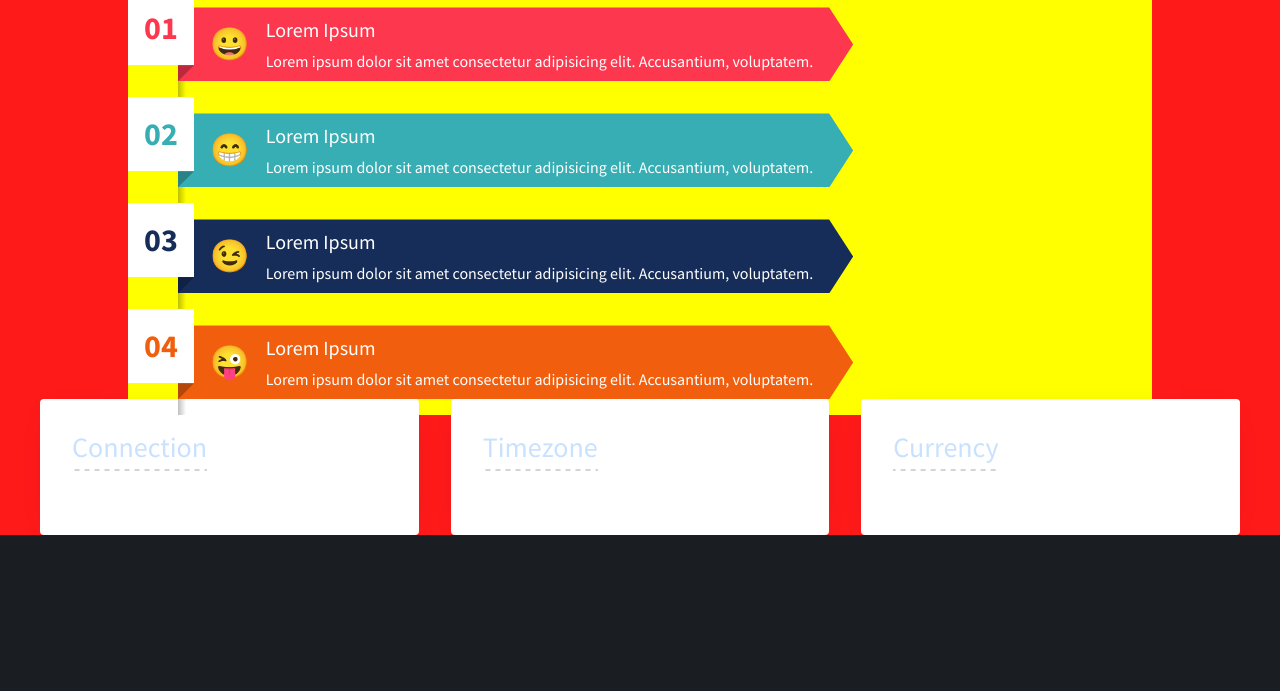
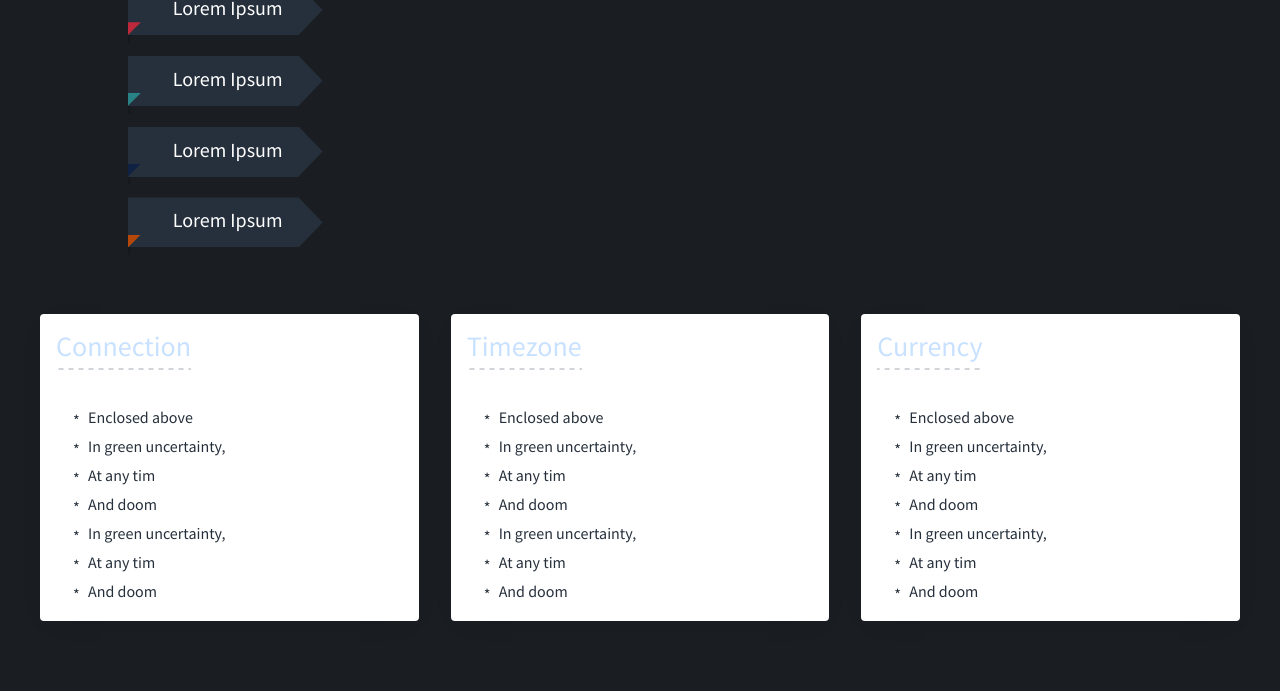
Before and after one commit to Jakaza/IP-Finder, a website: page index.ejs in a window 1280 px wide. Shown: the part 720-1411 px from the top of the page. Before the commit the page ends 1255 px from the top, so only its background shows below. Drawn offline with nearby package versions, Linux system fonts and the light colour scheme; some packages are replaced by stand-ins of ours; files that its build step writes are made by us from their sources.

Commit message:
add new files

```diff
--- a/index.ejs
+++ b/index.ejs
@@ -80,34 +80,26 @@
     </section>
 
     <section class="generail_ip_info">
-    <h1>IPWHOIS </h1>
+    <h4>More About - <span>142.250.186.174</span> </h4>
 	<ol class="olcards">
 		<li style="--cardColor:#fc374e">
 			<div class="content">
-				<div class="icon">😀</div>
 				<div class="title">Lorem Ipsum</div>
-				<div class="text">Lorem ipsum dolor sit amet consectetur adipisicing elit. Accusantium, voluptatem.</div>
 			</div>
 		</li>
 		<li style="--cardColor:#36aeb3">
 			<div class="content">
-				<div class="icon">😁</div>
 				<div class="title">Lorem Ipsum</div>
-				<div class="text">Lorem ipsum dolor sit amet consectetur adipisicing elit. Accusantium, voluptatem.</div>
 			</div>
 		</li>
 		<li style="--cardColor:#162d59">
 			<div class="content">
-				<div class="icon">😉</div>
 				<div class="title">Lorem Ipsum</div>
-				<div class="text">Lorem ipsum dolor sit amet consectetur adipisicing elit. Accusantium, voluptatem.</div>
 			</div>
 		</li>
 		<li style="--cardColor:#f15f0e">
 			<div class="content">
-				<div class="icon">😜</div>
 				<div class="title">Lorem Ipsum</div>
-				<div class="text">Lorem ipsum dolor sit amet consectetur adipisicing elit. Accusantium, voluptatem.</div>
 			</div>
 		</li>
 	</ol>
@@ -121,7 +113,15 @@
             <h2>Connection</h2>
           </header>
           <div class="chart-container">
-
+            <ul class="list">
+    <li class="list-item one">Enclosed above</li>
+    <li class="list-item two">In green uncertainty,</li>
+    <li class="list-item three">At any tim</li>
+    <li class="list-item four">And doom </li>
+                  <li class="list-item two">In green uncertainty,</li>
+    <li class="list-item three">At any tim</li>
+    <li class="list-item four">And doom </li>
+</ul>
           </div>
 
         </div>
@@ -132,7 +132,15 @@
             <h2>Timezone</h2>
           </header>
           <div class="chart-container">
-
+            <ul class="list">
+    <li class="list-item one">Enclosed above</li>
+    <li class="list-item two">In green uncertainty,</li>
+    <li class="list-item three">At any tim</li>
+    <li class="list-item four">And doom </li>
+                  <li class="list-item two">In green uncertainty,</li>
+    <li class="list-item three">At any tim</li>
+    <li class="list-item four">And doom </li>
+</ul>
           </div>
 
         </div>
@@ -142,7 +150,15 @@
             <h2>Currency</h2>
           </header>
           <div class="chart-container">
-
+            <ul class="list">
+    <li class="list-item one">Enclosed above</li>
+    <li class="list-item two">In green uncertainty,</li>
+    <li class="list-item three">At any tim</li>
+    <li class="list-item four">And doom </li>
+                  <li class="list-item two">In green uncertainty,</li>
+    <li class="list-item three">At any tim</li>
+    <li class="list-item four">And doom </li>
+</ul>
           </div>
 
         </div>
--- a/public/assets/css/main.css
+++ b/public/assets/css/main.css
@@ -72,7 +72,7 @@ a {
 #main_container{
   width: 100%;
   min-height: auto;
-  background: #ff1a1a;
+  margin-bottom: 70px;
 }
 .hidden{
   display: none;
@@ -172,9 +172,11 @@ a {
 /****************** generail_ip_info *******************/
 
 .generail_ip_info{
-  background: yellow;
   width: 80%;
   margin: 0 auto;
+  height: auto;
+  padding-bottom: 25px;
+  margin-bottom: 50px;
 }
 
 .olcards,
@@ -190,7 +192,7 @@ a {
   font-family: sans-serif;
   display: flex;
   flex-direction: column;
-  --cardsGap: 1rem;
+  --cardsGap: 0.5rem;
   gap: var(--cardsGap);
   padding-bottom: var(--cardsGap);
 }
@@ -198,12 +200,13 @@ a {
   counter-increment: cardCount;
   display: flex;
   color: white;
-  --labelOffset: 1rem;
+  --labelOffset: 0.8rem;
   --arrowClipSize: 1.5rem;
   margin-top: var(--labelOffset);
+  min-width: 80%;
 }
 
-.olcards li::before {
+/* .olcards li::before {
   content: counter(cardCount, decimal-leading-zero);
   background: white;
   color: var(--cardColor);
@@ -216,10 +219,10 @@ a {
   justify-content: center;
   align-items: center;
   padding-inline: 0.5em;
-}
+} */
 
 .olcards li .content {
-  background-color: var(--cardColor);
+  background-color: #26303c;
   --inlinePadding: 1em;
   --boxPadding: 0.5em;
   display: grid;
@@ -314,13 +317,7 @@ a {
     margin-top: -1rem !important;
 }
 
-.ip_content_info .chart {
-    background-color: rgb(255, 255, 255);
-    max-width: 500px;
-    padding: 2rem;
-    border-radius: 0.25rem;
-    box-shadow: rgb(0 0 0 / 20%) 0px 5px 30px -15px;
-}
+
 
 .chart header {
     display: flex;
@@ -345,3 +342,39 @@ header h2 {
     background-size: 10px 2px;
     padding-bottom: 6px;
 }
+
+
+
+/*************** chart-container ***********************/
+
+.ip_content_info .chart {
+    background-color: rgb(255, 255, 255);
+    max-width: 500px;
+    padding: 1rem;
+    border-radius: 0.25rem;
+    box-shadow: rgb(0 0 0 / 20%) 0px 5px 30px -15px;
+  colo
+}
+
+.chart-container{
+   color: #26303c;
+}
+
+.chart-container ul{
+  margin: 0;
+}
+
+
+
+.chart-container ul li {
+  list-style: none;
+  position: relative;
+  padding: 3px 0 2px 0px;
+}
+
+.chart-container ul li::before {
+  content: '*';
+  position: absolute;
+  top: 6px;
+  left: -15px;
+}
```
